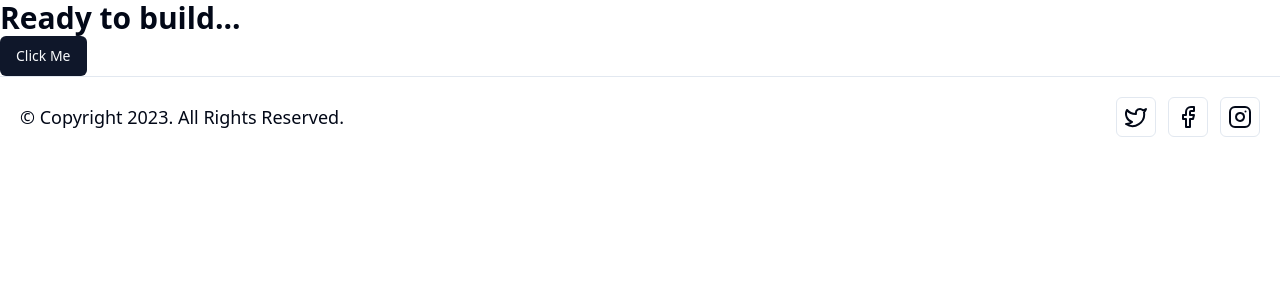
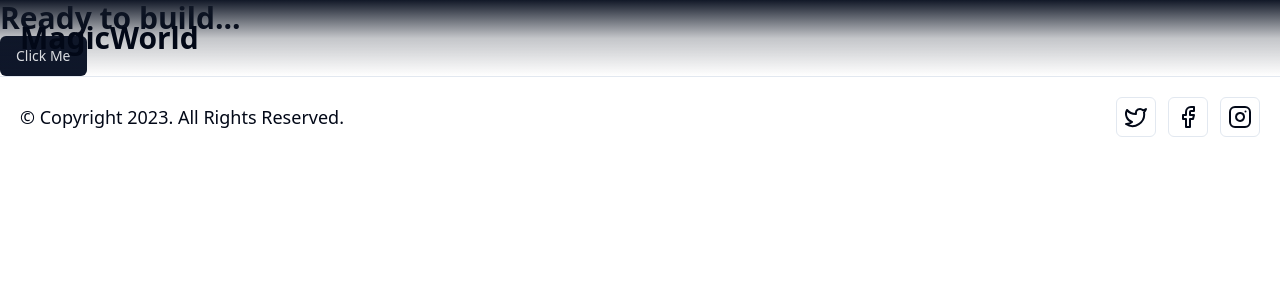
Before and after one commit to aay7ush/magic-world, a Next.js app: page / in a window 1280 px wide. Shown: the top 300 px of the page. Built offline with nearby package versions, Linux system fonts and the light colour scheme.

Commit message:
feat: add header

```diff
--- a/app/layout.tsx
+++ b/app/layout.tsx
@@ -1,4 +1,5 @@
 import Footer from "@/components/Footer"
+import Header from "@/components/Header"
 import type { Metadata } from "next"
 import "./globals.css"
 
@@ -15,6 +16,7 @@ export default function RootLayout({
   return (
     <html lang="en">
       <body>
+        <Header />
         {children}
         <Footer />
       </body>
--- /dev/null
+++ b/components/Header.tsx
@@ -0,0 +1,17 @@
+import Link from "next/link"
+
+export default function Header() {
+  return (
+    <header className="fixed w-full z-50 top-0 flex justify-between items-center p-5 bg-gradient-to-t from-gray-200/0 via-gray-900/25 to-gray-900">
+      <Link href="/" className="mr-10">
+        <h2 className="text-3xl font-bold">MagicWorld</h2>
+      </Link>
+
+      <div className="flex gap-x-2">
+        {/* <GenreSelect /> */}
+        {/* <Search /> */}
+        {/* <ThemeToggle /> */}
+      </div>
+    </header>
+  )
+}
```
